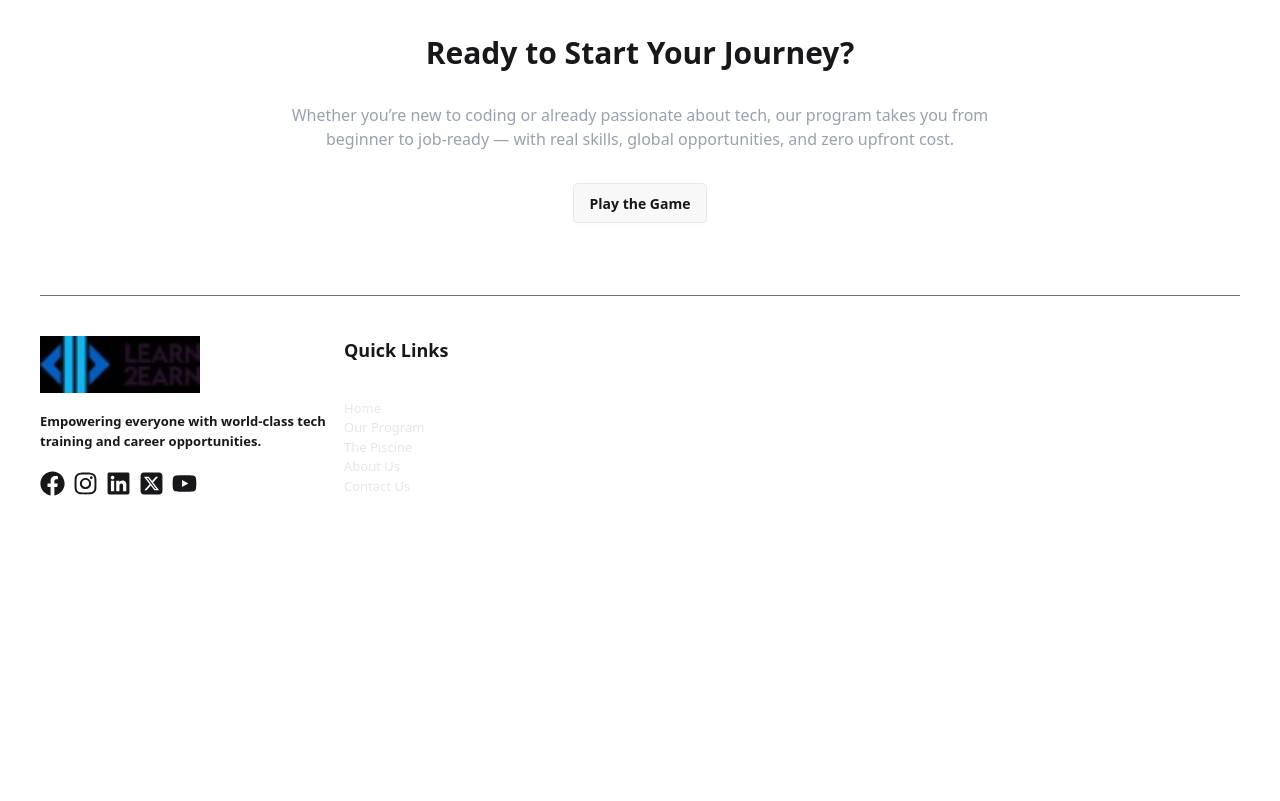
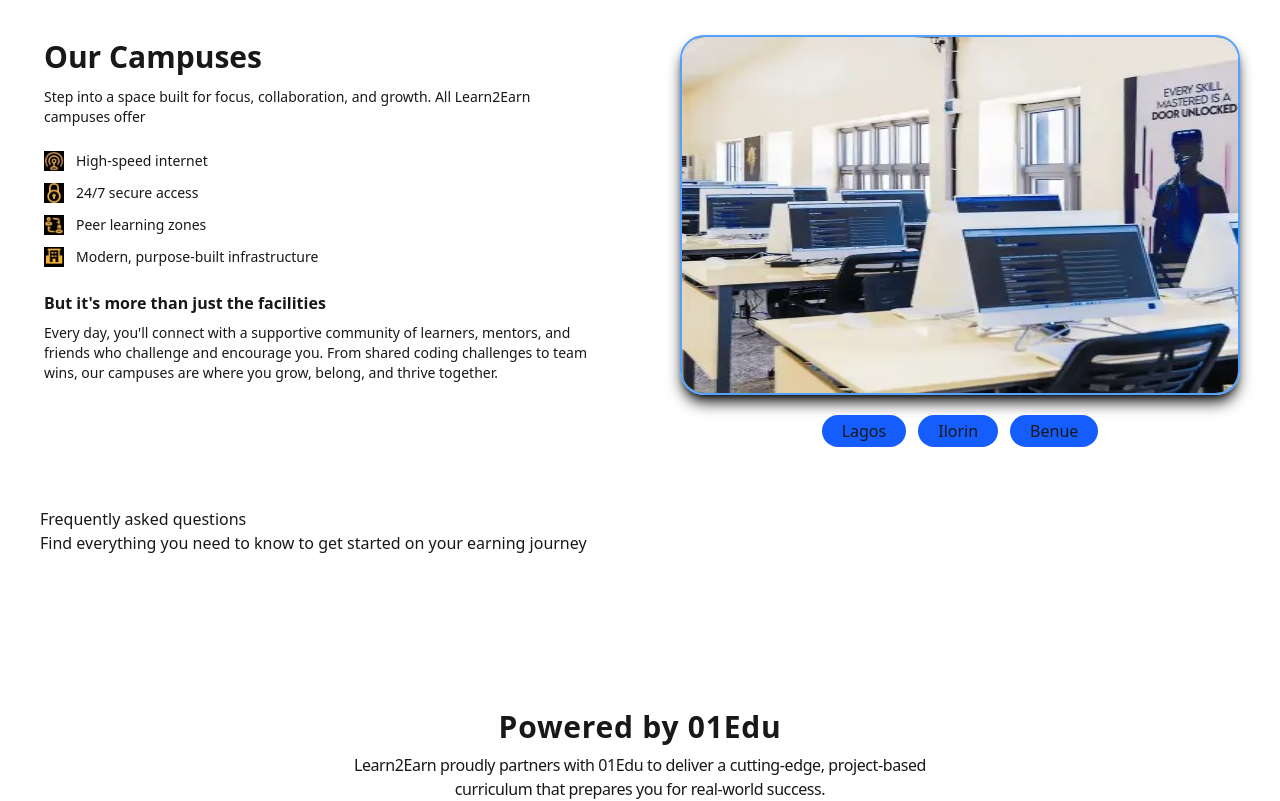
Before and after one commit to Tobadave/Day1, a React app in the folder frontend/: page / in a window 1280 px wide. Shown: the part 2040-2841 px from the top of the page. Before the commit the page ends 2576 px from the top, so only its background shows below. Built offline with nearby package versions, Linux system fonts and the light colour scheme; the HTML template or start-up script is replaced by a standard one.

Commit message:
added more sections like faq and 1 gallery

```diff
--- /dev/null
+++ b/frontend/src/components/Landing/Faq.jsx
@@ -0,0 +1,42 @@
+import React from 'react'
+import { faq } from '../constants'
+// faq
+
+const Faq = () => {
+  const data = faq[0];
+
+  return (
+    <>
+      <div className='py-10'>
+
+        <span>
+          {/* title */}
+          <div className=''>
+            <h1>{data.h1}</h1>
+            <p>{data.abt}</p>
+          </div>
+
+          {/* question section */}
+          <div>
+            {data.questions.map((item, idx)=>(
+              <div key={idx}>
+                <head>
+                  <h1>{item.title}</h1>
+                </head>
+
+                <div>
+                  <p>{}</p>
+                </div>
+              </div>
+            ))
+            }
+          </div>
+
+        </span>
+      </div>
+
+    </>
+  )
+}
+
+export default Faq
--- a/frontend/src/components/Landing/Footer.jsx
+++ b/frontend/src/components/Landing/Footer.jsx
@@ -8,49 +8,70 @@
 
   return (
     <>
-        <footer className=''>
-            <div className='flex flex-col items-center gap-8'>
+        <footer className='flex flex-col'>
+
+            {/* powered by */}
+            <div className=''>
+                <div className='flex flex-col items-center h-80 md:py-10 text-center
+                justify-center'>
+                    <h1
+                    className='text-3xl font-semibold font pb-2
+                    tracking-wide'>{data.top}</h1>
+                    <h1 className='w-1/2 font-light tracking-tight'>{data.abt}</h1>
+                </div>
+            </div>
+            {/* Ready to Start Your Journey? */}
+            <div className='flex flex-col justify-center items-center gap-5 py-10 h-100'>
                 <h1 className='text-3xl font-semibold'>{data.h1}</h1>
                 <h1 className='w-3/5 text-center
                 text-gray-400'>{data.details}</h1>
 
-                <button className='btn w-fit'>
+                <button className='btn w-fit mt-5'>
                     {data.btnText}
                 </button>
 
-            <hr className="w-full my-10 border-gray-500" />
+                {/* <hr className="w-full border-gray-500" /> */}
             </div>
 
+
+
+
             {/* icons */}
-            <div className='flex md:flex-row lg:w-2/4 md:h-40
-            text-[13px] gap-2 mb-10 font-semibold'>
+            <div className='flex md:flex-row lg:w-2/4 gap-2 mb-20'>
 
                 <span className='flex flex-col
-                justify-between flex-1'>
+                justify-between flex-1 gap-7'>
+                    {/* logo */}
                     <img src={mainlogo} alt="Logo" className='
                     w-40'/>
-                    <h1 className=''>{data.info}</h1>
 
-                    <div className='flex flex-row gap-2'>
+                    {/* Empowering */}
+                    <h1 className='text-sm w-3/4 text-gray-300'>{data.info}</h1>
+
+                    {/* social links */}
+                    <div className='flex flex-row gap-4'>
                         {data.down.map((item, idx)=>(
                             <div key={idx}>
-                                <item.icons size={25} />
+                                <item.icons size={23} />
                             </div>
                         ))}
                     </div>
                 </span>
 
-                <span className='flex flex-col flex-1 justify-between'>
-                    <h1 className='font-bold md:text-lg mb-3'>{data.h2}</h1>
 
-                    <div className='flex flex-col'>
+                {/* Quick Links */}
+                <span className='flex flex-col flex-1 justify-start'>
+                    <h1 className='font-semibold md:text-[16px] mb-3'>{data.h2}</h1>
+
+                    {/* nav lists */}
+                    <div className='flex flex-col text-sm md:text-[13.5px]
+                                text-gray-200 font-light'>
                         {navbar.map((item, idx)=>(
                             <NavLink
                                 key={idx}
                                 to={item.path}
 
-                                className='font-light hover:underline
-                                text-gray-200'
+                                className='hover:underline pb-1'
                                 >
                                     {item.name}
                             </NavLink>
--- /dev/null
+++ b/frontend/src/components/Landing/Info.jsx
@@ -0,0 +1,64 @@
+// import { info } from 'console'
+info
+import React from 'react'
+import { info } from '../constants';
+
+const Info = () => {
+    const data = info[0];
+
+  return (
+    <>
+        <span className='flex flex-row gap-20'>
+
+            <div className='flex flex-1'>
+                <div className='flex flex-col p-1'>
+                <div className='mb-3'>
+                    <h1 className='text-3xl font-semibold mb-3'>
+                        {data.head}</h1>
+                    <h2 className='text-sm'>
+                        {data.p}</h2>
+                </div>
+
+                <div className='flex flex-col py-2'>
+                    {data.ft.map((list, idx)=>(
+                        <div key={idx} className='flex flex-row gap-3 py-1 pb-2'>
+                            <img src={list.icon} alt="icon"className='w-5 h-5'/>
+                            <p className='text-sm font-extralight'>{list.p}</p>
+                        </div>
+                    ))}
+                </div>
+
+             <div className=''>
+                <h1 className='font-semibold py-2'>{data.head2}</h1>
+                <p className='font-light text-sm'>{data.info}</p>
+            </div>
+
+            </div>
+            </div>
+
+
+
+            <div className='flex flex-1 flex-col'>
+                <div className='flex '>
+                    <img src={data.image}
+                        className='rounded-3xl border-blue-400
+                        object-fill w-full h-90 border-2 shadow-black/90 shadow-lg' alt="" />
+                </div>
+
+                {/* location selection */}
+                <div className='justify-center flex gap-3 py-5'>
+                    {data.button.map((li, idx)=>(
+                        <button key={idx}
+                        className='p-1 px-5 rounded-2xl bg-blue-600 hover:cursor-pointer'>
+                            {li}
+                        </button>
+                    ))}
+                </div>
+            </div>
+
+        </span>
+    </>
+  )
+}
+
+export default Info
--- /dev/null
+++ b/frontend/src/components/Landing/Section.jsx
@@ -0,0 +1,9 @@
+import React from 'react'
+
+const Section = () => {
+  return (
+    <div>Section</div>
+  )
+}
+
+export default Section
--- /dev/null
+++ b/frontend/src/components/ScrollDots.jsx
@@ -0,0 +1,41 @@
+import React, { useEffect, useState } from "react";
+
+const ScrollDots = () => {
+  const [activeSection, setActiveSection] = useState(0);
+
+  useEffect(() => {
+    const handleScroll = () => {
+      const sections = document.querySelectorAll("section");
+      const scrollY = window.scrollY;
+      let current = 0;
+
+      sections.forEach((section, index) => {
+        const sectionTop = section.offsetTop;
+        const sectionHeight = section.clientHeight;
+        if (scrollY >= sectionTop - sectionHeight / 3) {
+          current = index;
+        }
+      });
+
+      setActiveSection(current);
+    };
+
+    window.addEventListener("scroll", handleScroll, { passive: true });
+    return () => window.removeEventListener("scroll", handleScroll);
+  }, []);
+
+  return (
+    <div className="fixed right-10 top-1/2 -translate-y-1/2 flex flex-col gap-3 z-50">
+      {[...Array(5)].map((_, index) => (
+        <div
+          key={index}
+          className={`w-4 h-4 rounded-full transition-all duration-300 ${
+            index === activeSection ? "bg-yellow-400 scale-125" : "bg-gray-500"
+          }`}
+        />
+      ))}
+    </div>
+  );
+};
+
+export default ScrollDots;
--- a/frontend/src/components/constants.js
+++ b/frontend/src/components/constants.js
@@ -6,6 +6,8 @@
 import partner5 from "../assets/icons/KrystalDigital.jpeg"
 import partner6 from "../assets/icons/saillab.jpeg"
 
+// image
+import bgimg from "../assets/pic22.jpeg"
 //logo
 import cash from "../assets/icons/cashless.png"
 import net from "../assets/icons/internet.png"
@@ -15,6 +17,9 @@
 import game from "../assets/icons/gamified.png"
 import campus from "../assets/icons/campus.png"
 import logo from "../assets/icons/mainlogo.png"
+
+import internet from "../assets/icons/internet.png"
+import secure from "../assets/icons/secure.png"
 
 // icons2
 import { FaFacebook, FaInstagram, FaLinkedin, FaYoutube } from "react-icons/fa";
@@ -125,7 +130,11 @@
 ];
 
 export const footer = [
-  { h1:'Ready to Start Your Journey?',
+  {
+    top: 'Powered by 01Edu',
+    abt: 'Learn2Earn proudly partners with 01Edu to deliver a cutting-edge, project-based curriculum that prepares you for real-world success.',
+
+    h1:'Ready to Start Your Journey?',
     details: "Whether you’re new to coding or already passionate about tech, our program takes you from beginner to job-ready — with real skills, global opportunities, and zero upfront cost.",
     btnText : 'Play the Game',
 
@@ -162,3 +171,66 @@
     ]
     }
 ];
+
+export const faq = [
+    {
+        h1: "Frequently asked questions",
+        abt: "Find everything you need to know to get started on your earning journey",
+
+        questions : [
+            {
+                title: "How do I join Learn2Earn?",
+                p1:`Start by playing our free, fun online selection game — it tests your logic, memory, and problem-solving skills.`,
+                p2:`If you pass, you’ll be invited to join the Piscine — a 30-day, in-person coding bootcamp that challenges your grit, collaboration, and learning ability. Only top performers from the Piscine are admitted into the full Learn2Earn program. Think you’ve got what it takes? Play the Game`
+
+            },
+            {
+                title : "Is there an enrolment or application fee?",
+                p1:`No — there are no fees at all. The selection game, the training, and even the job placement are completely free to you.`,
+                p2:`Instead of paying tuition upfront, you’ll repay the cost of your free education by joining our global talent agency after graduation — where you’ll work on exciting international tech projects for a minimum period of 2 years. It’s your chance to gain real-world experience, earn a salary, and give back`
+            },
+            {
+                title : "How does the selection process work?",
+                p1:`It starts with our online selection game — a free, fun challenge designed to test your logic, memory, and problem-solving skills.
+                    If you perform well, you’ll be invited to the Piscine — a 30-day, in-person coding bootcamp held at one of our campuses.`,
+
+                p2:`The Piscine is intense, collaborative, and immersive. You don’t need any tech background — just grit, curiosity, and the ability to learn fast. You’ll work on real coding challenges in a peer-to-peer environment that mimics real-world problem solving. Only the top performers from the Piscine are selected to join the full Learn2Earn program. Think of it as your audition for a life-changing opportunity.`
+            },
+            {
+                title : "Do I need prior programming experience to play the game?",
+                p1:`Not at all. You don’t need any coding background to get started. The game is designed to measure your natural aptitude — things like logic, memory, and problem-solving — not your existing technical skills. If you’re curious, determined, and love a good challenge, you’re exactly who we’re looking for.`,
+                p2:`No experience. Just potential.`
+            },
+            {
+                title : "How long does the game take to complete?",
+                p1:`The game is adaptive, adjusting to your pace and skill level. Most players complete it within a few hours to a couple of days, depending on how much time you commit.`,
+                p2:`Top performers usually complete it in just 1 to 2 hours. But don’t worry — you can take breaks and play at your own speed. There’s no rush — just focus, play, and enjoy the challenge.`
+            }
+        ]
+    }
+];
+
+export const info = [
+    {
+        head:"Our Campuses",
+        p:"Step into a space built for focus, collaboration, and growth. All Learn2Earn campuses offer",
+
+        ft : [
+            {icon:internet, p:"High-speed internet"},
+            {icon:secure, p:"24/7 secure access" },
+            {icon:peer, p:'Peer learning zones'},
+            {icon:campus, p:'Modern, purpose-built infrastructure'}
+        ],
+
+        head2:"But it's more than just the facilities",
+        info: "Every day, you'll connect with a supportive community of learners, mentors, and friends who challenge and encourage you. From shared coding challenges to team wins, our campuses are where you grow, belong, and thrive together.",
+        image : bgimg,
+
+        button :["Lagos", "Ilorin", "Benue"]
+    },
+
+    {
+
+    }
+
+]
--- a/frontend/src/index.css
+++ b/frontend/src/index.css
@@ -1,5 +1,11 @@
 @import "tailwindcss";
 @plugin "daisyui";
+
+html, body {
+  height: auto;
+  overflow-y: auto;
+}
+
 
 /*
 :root {
--- a/frontend/src/pages/Landingpage.jsx
+++ b/frontend/src/pages/Landingpage.jsx
@@ -4,6 +4,11 @@
 import Details from '../components/Landing/Details'
 import Footer from '../components/Landing/Footer'
 import Program from '../components/Landing/Program'
+import Section from '../components/Landing/Section'
+import Faq from '../components/Landing/Faq'
+import Info from '../components/Landing/Info'
+// Info
+// Faq
 // Program
 
 
@@ -16,6 +21,8 @@
         <Video />
         <Details />
         <Program />
+        <Info />
+        <Faq/>
         <Footer />
       </div>
     </>
```
